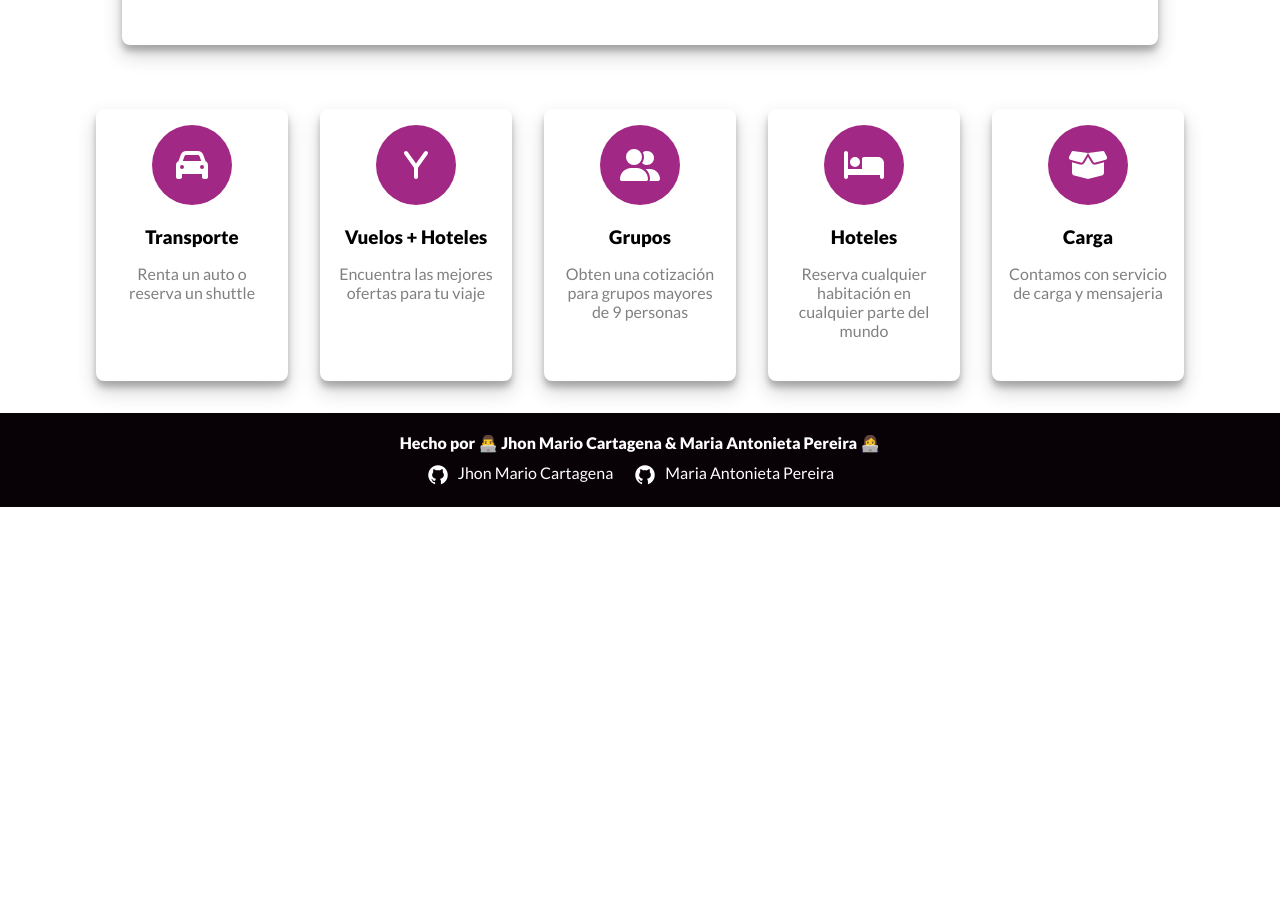
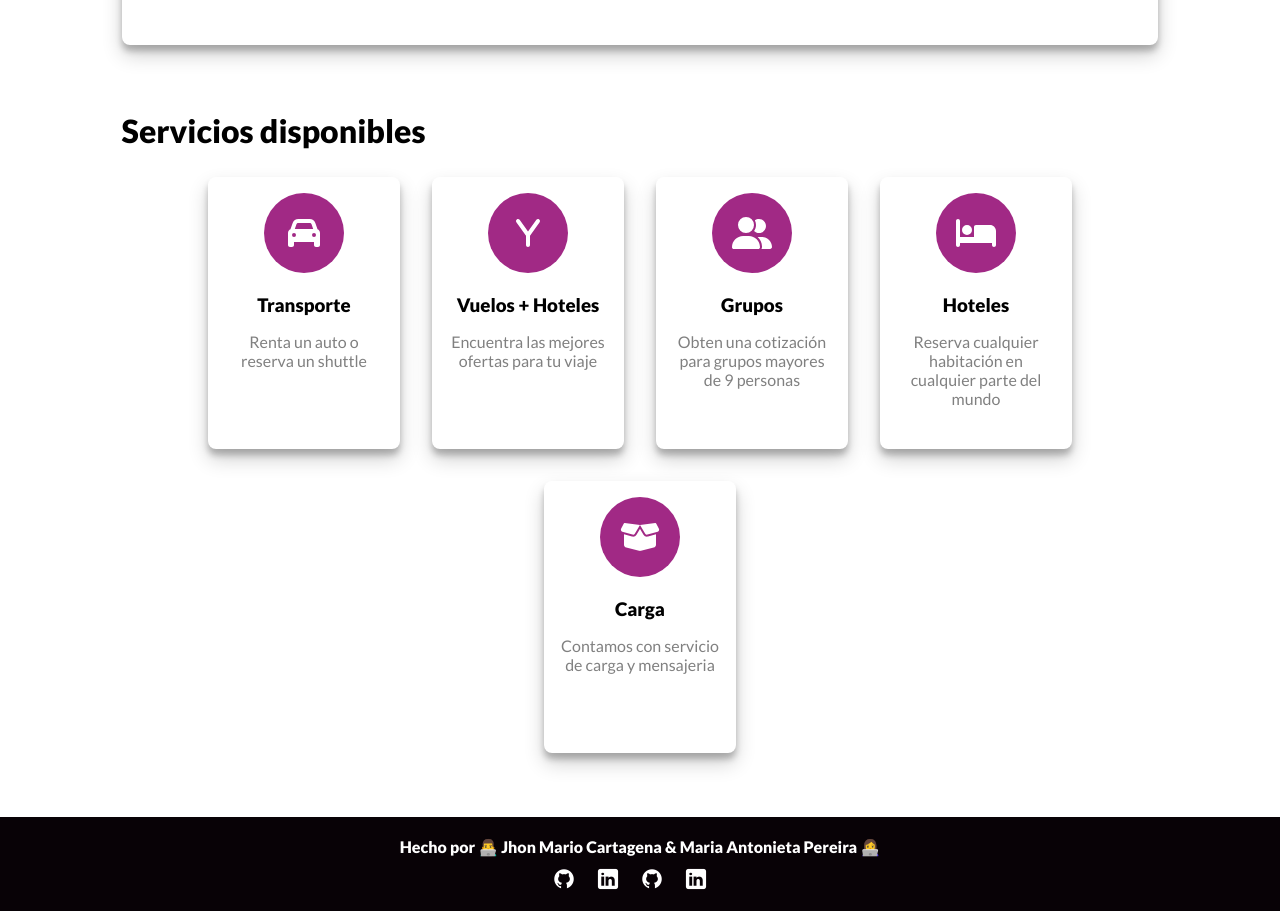
Before and after one commit to mario-cartagena/air-tickets, a React (Create React App) app: page / in a window 1280 px wide. Shown: the part 937-1848 px from the top of the page. Before the commit the page ends 1444 px from the top, so only its background shows below. Built offline with nearby package versions, Linux system fonts and the light colour scheme; no server answers.

Commit message:
edit footer, title in availables services and responsive component flight

```diff
--- a/src/components/flight/infoFlight/itemFlight/flightPackages/styleFlighPackages.scss
+++ b/src/components/flight/infoFlight/itemFlight/flightPackages/styleFlighPackages.scss
@@ -9,15 +9,36 @@
         justify-content: center;
         align-items: center;
         padding: 10px;
-        gap: 4px;
+        gap: 6px;
         cursor: pointer;
-        width: 100%;
+        width: 155px;
+        span {
+            font-size: 15px;
+            font-weight: 400;
+        }
     }
     &__personal:hover, &__hand:hover, &__25k:hover{
         color: #FFFF;
         background: $colorPrimary;
+        img{
+            filter: brightness(0) invert(1);
+        }
     }
     &__price{
-        font-weight: bold;
+        font-weight: bold !important;
     }
 }
+
+
+/*********************Media Query***************************/
+
+@media (max-width: 580px) {
+    .baggage{
+        &__personal, &__hand, &__25k{
+            width: 100%;
+            span{
+                text-align: center;
+            }
+        }
+    }
+}
--- a/src/components/flight/infoFlight/itemFlight/styleItemFlight.scss
+++ b/src/components/flight/infoFlight/itemFlight/styleItemFlight.scss
@@ -4,9 +4,16 @@
     border-radius: .5rem;
     max-width: 100%;
     display: flex;
-    // justify-content: space-between;
     padding: 1.5rem;
     gap: 3rem;
     flex-direction: row;
-    flex-wrap: wrap;
 }
+
+/*********************Media Query***************************/
+
+@media (max-width: 850px) {
+    .item__flight{
+        flex-wrap: wrap;
+    }
+
+}
--- a/src/components/flight/styleFlight.scss
+++ b/src/components/flight/styleFlight.scss
@@ -10,3 +10,20 @@
         gap: 4rem;
     }
 }
+
+@media (max-width: 1115px) {
+    .flight{
+        &__reservation{
+            margin: 2.5rem auto;
+            width: 90%;
+        }
+    }
+}
+
+@media (max-width: 850px) {
+    .flight{
+        &__reservation{
+            width: 100%;
+        }
+    }
+}
--- a/src/components/footer/Footer.jsx
+++ b/src/components/footer/Footer.jsx
@@ -1,17 +1,24 @@
 import React from 'react';
 import './styleFooter.scss';
 import githubImage from '../../../src/assets/img/icons/icons8-github-24.png'
+import linkedinImage from '../../../src/assets/img/icons/icons8-linkedin-24.png';
 
 const Footer = () => {
   return (
     <footer className='footer'>
       <h4>Hecho por 👨‍💻 Jhon Mario Cartagena  &  Maria Antonieta Pereira 👩‍💻</h4>
-      <div>
+      <div className='footer__social'>
         <a href="https://github.com/mario-cartagena">
-          <img src={githubImage} alt="GitHub Logo" /> Jhon Mario Cartagena
+          <img src={githubImage} alt="GitHub Logo" />
+        </a>
+        <a href="https://www.linkedin.com/in/mariocartagena/">
+          <img src={linkedinImage} alt="LinkedIn Logo" />
         </a>
         <a href="https://github.com/Marianto38">
-          <img src={githubImage} alt="GitHub Logo"/> Maria Antonieta Pereira
+          <img src={githubImage} alt="GitHub Logo"/>
+        </a>
+        <a href="https://www.linkedin.com/in/mariaantonietapereira/">
+          <img src={linkedinImage} alt="LinkedIn Logo" />
         </a>
       </div>
     </footer>
--- a/src/components/footer/styleFooter.scss
+++ b/src/components/footer/styleFooter.scss
@@ -1,5 +1,5 @@
 .footer {
-  margin-top: 2rem;
+  margin-top: 4rem;
   background-color: #080206;
   color: white;
   padding: 20px;
@@ -10,7 +10,7 @@
   a {
     color: white;
     text-decoration: none;
-    margin-right: 20px;
+    margin-right: 15px;
   }
   a:last-child {
     color: white;
@@ -20,4 +20,9 @@
     vertical-align: middle;
     margin-right: 5px;
   }
+  &__social{
+    display: flex;
+    justify-content: center;
+    align-items: center;
+  }
 }
--- a/src/components/main/mainPayMethods/MainPayMethods.scss
+++ b/src/components/main/mainPayMethods/MainPayMethods.scss
@@ -2,7 +2,6 @@
     width: 81%;
     margin: 0 auto;
     &__title{
-        font-size: 36px;
         line-height: 44px;
         margin-bottom: 24px;
     }
--- a/src/components/mainServices/MainServices.jsx
+++ b/src/components/mainServices/MainServices.jsx
@@ -44,12 +44,13 @@ function MainServices() {
 
 
   return (
-    <div className='container__mainServices'>
-      {services.map((item) => (
-        <Card key={item.id} service={item} />
-      ))}
-
-
+    <div className='mainServices'>
+      <h1 className='mainServices__title'>Servicios disponibles</h1>
+      <div className='mainServices__cards'>
+        {services.map((item) => (
+          <Card key={item.id} service={item} />
+        ))}
+      </div>
     </div>
   )
 }
--- a/src/components/mainServices/styleMainService.scss
+++ b/src/components/mainServices/styleMainService.scss
@@ -1,6 +1,11 @@
-
-
-.container__mainServices{
+.mainServices{
+    margin: 0 auto;
+    width: 81%;
+    &__title{
+        line-height: 44px;
+        margin-bottom: 24px;
+    }
+    &__cards{
         display: flex;
         flex-direction: row;
         gap: 2rem;
@@ -8,3 +13,4 @@
         align-items: center;
         justify-content: center;
     }
+}
```
Also changed, not shown: src/assets/img/icons/icons8-linkedin-24.png (added). Lines whose indentation alone changed are shown as unchanged.
